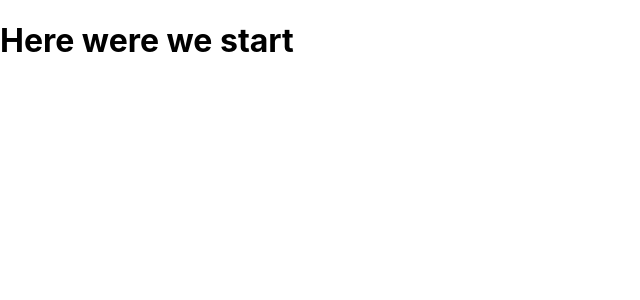
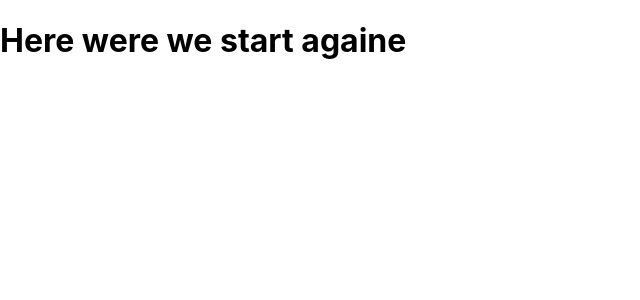
Before and after one commit to task16-js-02/Travel-Destination, a React (Create React App) app: page / in a window 1280 px wide. Shown: the top 300 px of the page, without its empty margins (0-640 px from the left). Built offline with nearby package versions, Linux system fonts and the light colour scheme.

Commit message:
updated2

```diff
--- a/src/App.js
+++ b/src/App.js
@@ -1,11 +1,11 @@
 import logo from './logo.svg';
 import './App.css';
-import Header from './components/header/Header';
+import Home from './components/home/Home.js';
 
 function App() {
   return (
   <>
-<Header/>
+<Home/>
 
   </>
   );
--- a/src/components/home/Home.js
+++ b/src/components/home/Home.js
@@ -0,0 +1,9 @@
+
+function Home (props){
+    return(
+<h1>Here were we start againe</h1>
+
+    )
+
+}
+export default Home;
```
